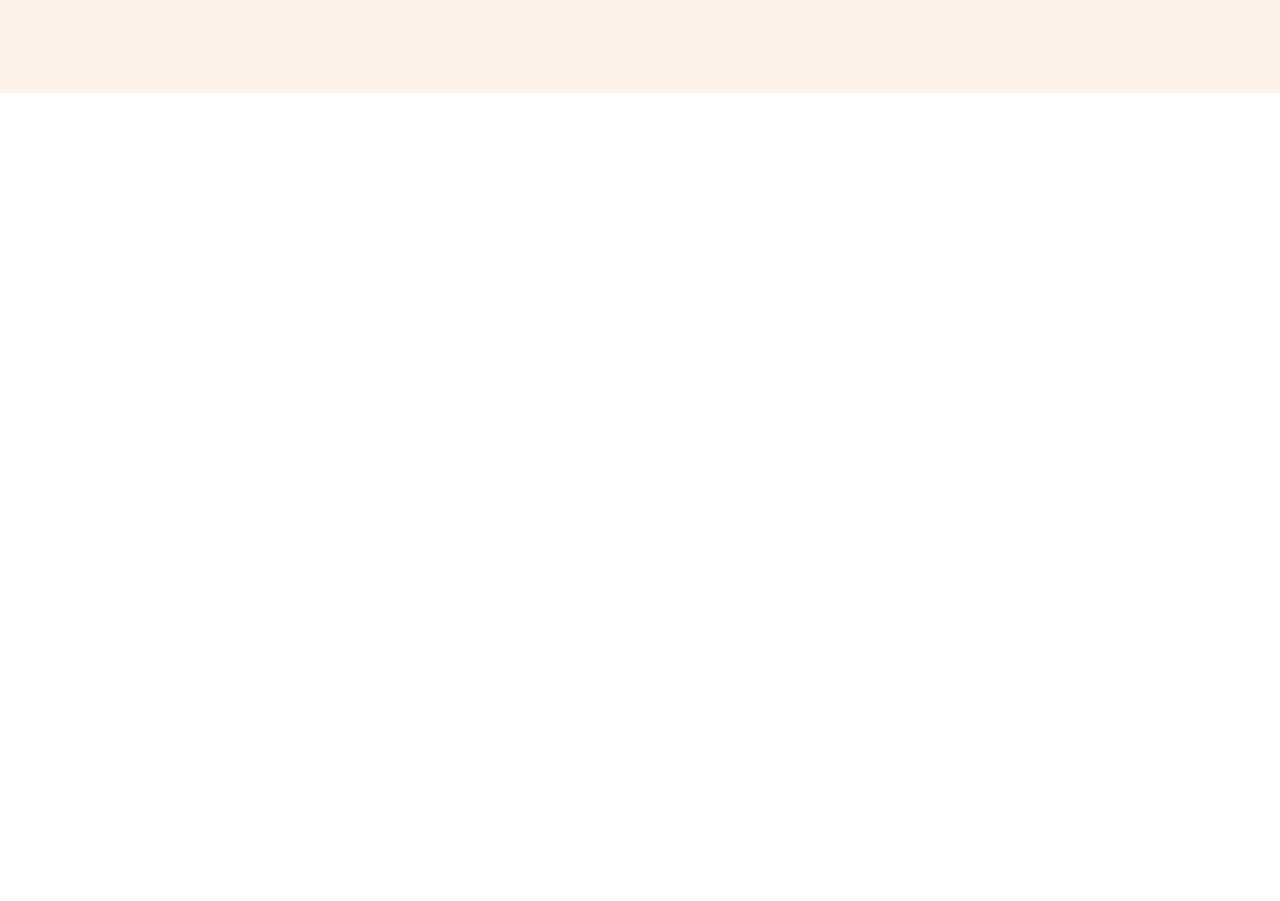
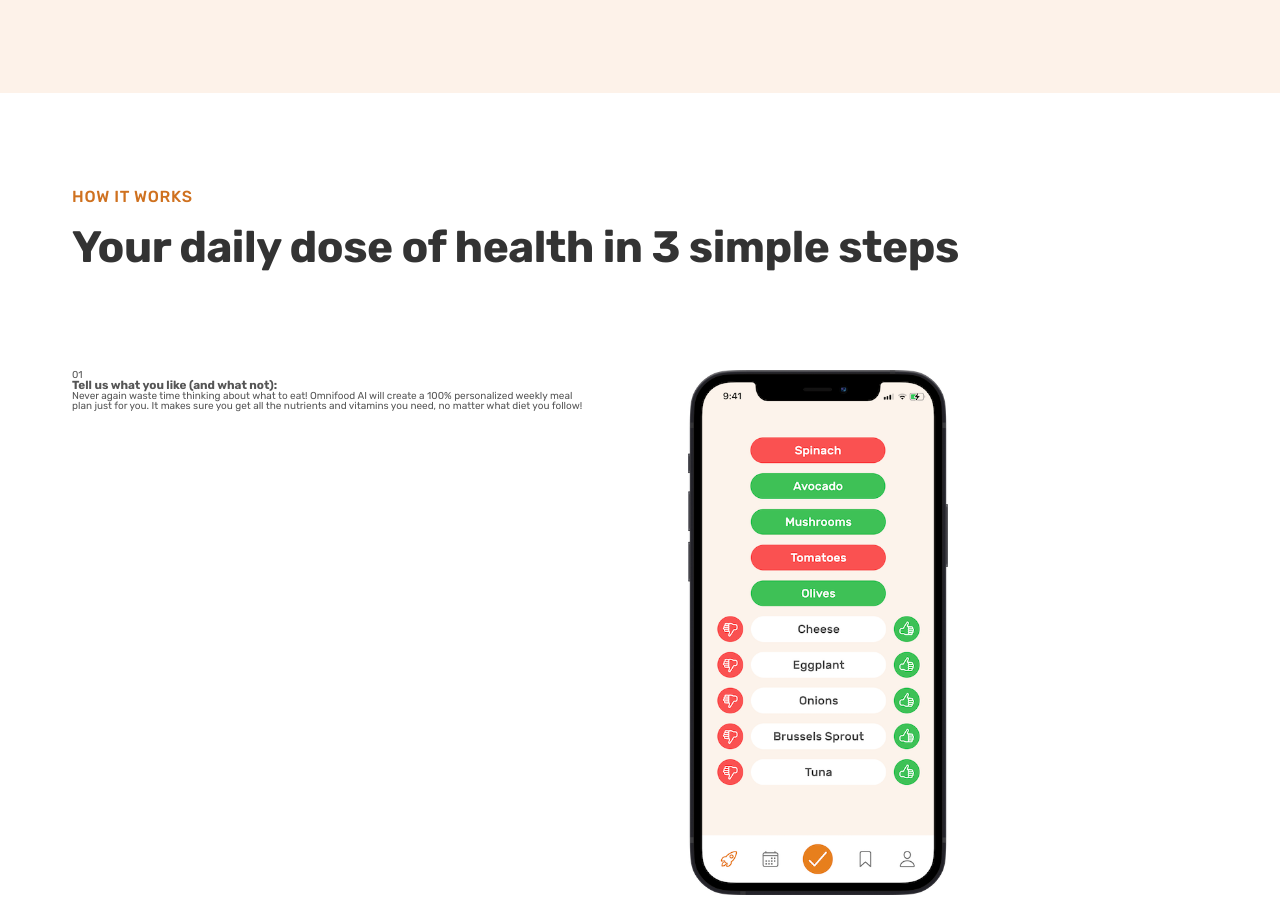
Before and after one commit to AlaaHamdyMohammadi/Omnifood-Project, a plain HTML site: page index.html in a window 1280 px wide. Shown: the part 699-1600 px from the top of the page. Before the commit the page ends 800 px from the top, so only its background shows below. Drawn offline with Linux system fonts and the light colour scheme.

Commit message:
feat: add section how part

```diff
--- a/css/style.css
+++ b/css/style.css
@@ -53,6 +53,60 @@ body {
   font-family: "Rubik", sans-serif;
 }
 
+/* --- GENERAL REUSABLE COMPONENTS */
+.container {
+  max-width: 120rem;
+  padding: 0 3.2rem;
+  margin: 0 auto;
+}
+
+.grid {
+  display: grid;
+  gap: 9.6rem;
+}
+
+.grid--2-cols {
+  grid-template-columns: repeat(2, 1fr);
+}
+.grid--3-cols {
+  grid-template-columns: repeat(3, 1fr);
+}
+.grid--4-cols {
+  grid-template-columns: repeat(4, 1fr);
+}
+
+.heading-primary,
+.heading-secondary {
+  font-weight: bold;
+  color: #333;
+  letter-spacing: -0.5px;
+}
+
+.heading-primary {
+  font-size: 5.2rem;
+
+  line-height: 1.05;
+
+  margin-bottom: 3.2rem;
+}
+
+.heading-secondary {
+  font-size: 4.4rem;
+  line-height: 1.2;
+  margin-bottom: 9.6rem;
+}
+
+.subheading {
+  display: block;
+  font-size: 1.6rem;
+  font-weight: 500;
+  color: #cf711f;
+  text-transform: uppercase;
+  margin-bottom: 1.6rem;
+  letter-spacing: 0.75px;
+}
+/* --- GENERAL REUSABLE COMPONENTS */
+
 /* Start Header */
 .header {
   display: flex;
@@ -93,13 +147,15 @@ body {
   color: #cf711f;
 }
 
-.nav-cta:link, .nav-cta:visited {
+.nav-cta:link,
+.nav-cta:visited {
   padding: 1.2rem 2.4rem;
   border-radius: 9px;
   color: #fff;
   background-color: #e67e22;
 }
-.nav-cta:hover, .nav-cta:active {
+.nav-cta:hover,
+.nav-cta:active {
   background-color: #cf711f;
 }
 /* End Header */
@@ -125,15 +181,6 @@ body {
 }
 
 .hero-img-box {
-}
-
-.heading-primary {
-  font-size: 5.2rem;
-  font-weight: bold;
-  color: #333;
-  line-height: 1.05;
-  letter-spacing: -0.5px;
-  margin-bottom: 3.2rem;
 }
 
 .hero-description {
@@ -225,3 +272,29 @@ body {
 }
 
 /* End Hero Section */
+
+/* Start How It Works Section */
+.section-how {
+  padding: 9.6rem 0;
+}
+
+.step-text-box {
+}
+
+.step-number {
+}
+
+.heading-tertiary {
+}
+
+.step-description {
+}
+
+.step-img-box {
+}
+
+.step-img {
+  width: 50%;
+}
+
+/* End How It Works Section */
--- a/index.html
+++ b/index.html
@@ -70,6 +70,59 @@
           </div>
         </div>
       </section>
+      <section class="section-how">
+        <div class="container">
+          <span class="subheading">How it works</span>
+          <h2 class="heading-secondary">
+            Your daily dose of health in 3 simple steps
+          </h2>
+        </div>
+        <div class="container grid grid--2-cols">
+          <!-- Step 01 -->
+          <div class="step-text-box">
+            <p class="step-number">01</p>
+            <h3 class="heading-tertiary">
+              Tell us what you like (and what not):
+            </h3>
+            <p class="step-description">
+              Never again waste time thinking about what to eat! Omnifood AI
+              will create a 100% personalized weekly meal plan just for you. It
+              makes sure you get all the nutrients and vitamins you need, no
+              matter what diet you follow!
+            </p>
+          </div>
+          <div class="step-img-box">
+            <img src="img/app/app-screen-1.png" alt="app-screen-2" class="step-img" />
+          </div>
+
+          <!-- Step 02 -->
+          <div class="step-img-box">
+            <img src="img/app/app-screen-2.png" alt="app-screen-3" class="step-img" />
+          </div>
+          <div class="step-text-box">
+            <p class="step-number">02</p>
+            <h3 class="heading-tertiary">
+              Approve your weekly meal plan:
+            </h3>
+            <p class="step-description">
+              Once per week, approve the meal plan generated for you by Omnifood AI. You can change ingredients, swap entire meals, or even add your own recipes.
+            </p>
+          </div>
+          <!-- Step 03 -->
+           <div class="step-text-box">
+            <p class="step-number">03</p>
+            <h3 class="heading-tertiary">
+              Receive meals at convenient time:
+            </h3>
+            <p class="step-description">
+              Best chefs in town will cook your selected meal every day, and we will deliver it to your door whenever works best for you. You can change delivery schedule and address daily!
+            </p>
+          </div>
+          <div class="step-img-box">
+            <img src="img/app/app-screen-3.png" alt="app-screen-1" class="step-img" />
+          </div>
+        </div>
+      </section>
     </main>
   </body>
 </html>
```
